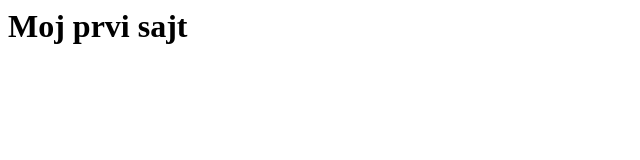
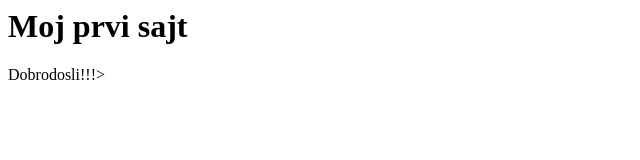
Before and after one commit to nexonocni/3domaci, a plain HTML site: page index.html in a window 1280 px wide. Shown: the full height of the page, 0-640 px from the left. Drawn offline with Linux system fonts and the light colour scheme.

Commit message:
vanredni omit

```diff
--- a/index.html
+++ b/index.html
@@ -7,7 +7,7 @@
 <body>
 
 	<h1>Moj prvi sajt</h1>
-	<pDobrodosli!!!></p>
+	<p>Dobrodosli!!!></p>
 
 </body>
 </html>
```
